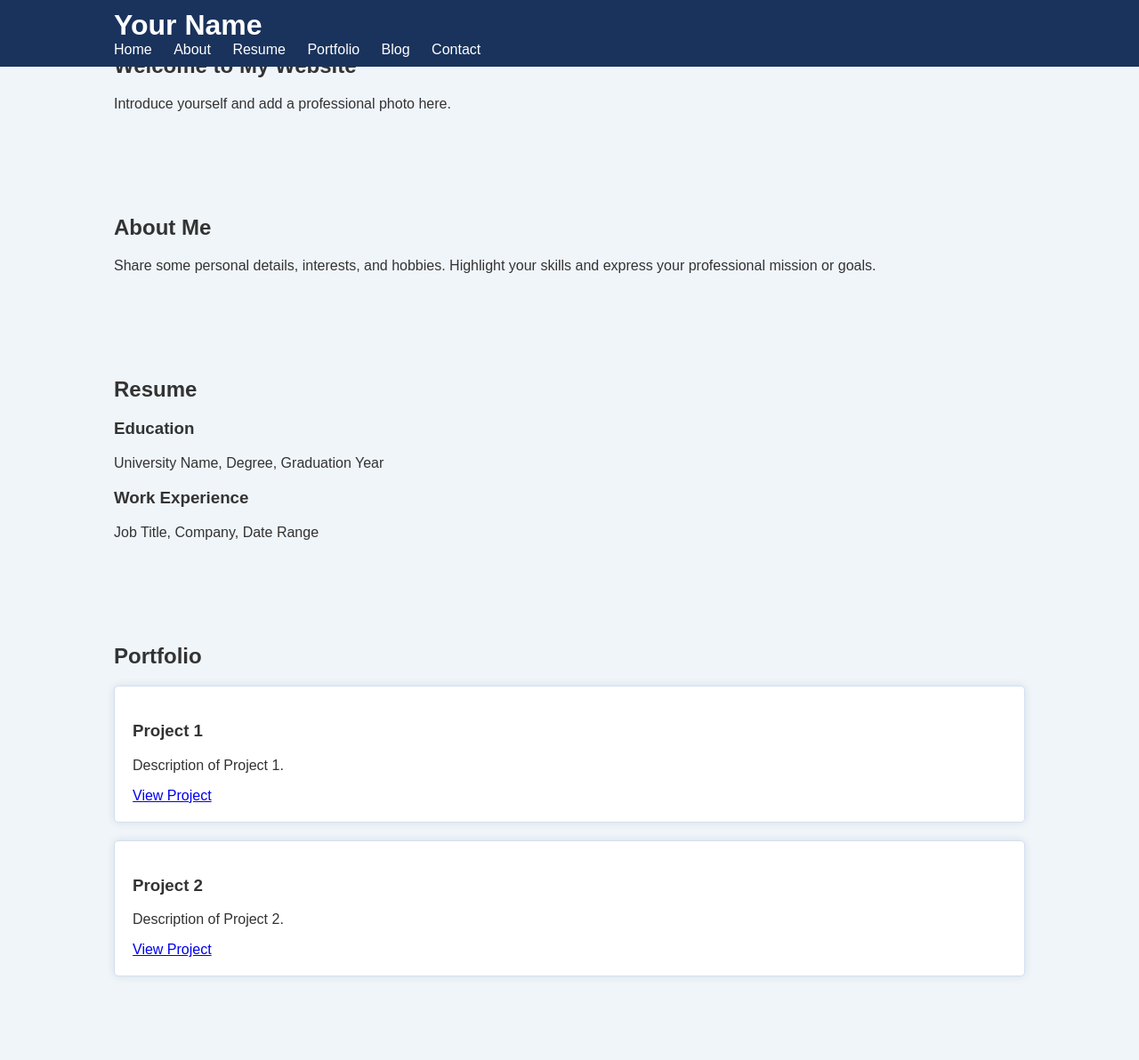
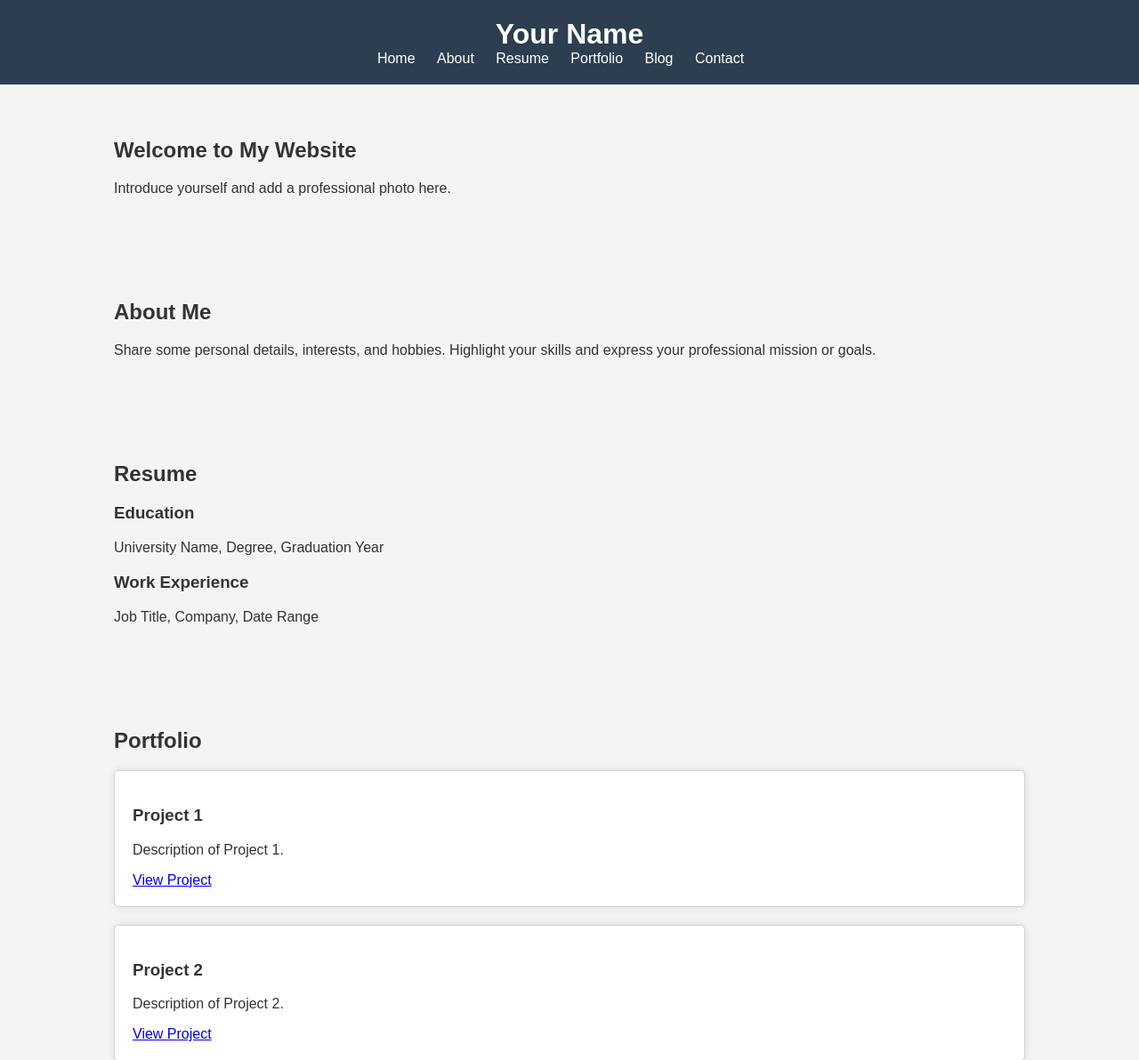
Before and after one commit to sasirekhasooraj/sasirekhasooraj.github.io, a plain HTML site: page index.html in a window 1280 px wide. Shown: the top 1192 px of the page at 89% size. Drawn offline with Linux system fonts and the light colour scheme.

Commit message:
Update styles.css

```diff
--- a/styles.css
+++ b/styles.css
@@ -3,7 +3,7 @@ body {
     margin: 0;
     padding: 0;
     box-sizing: border-box;
-    background-color: #f0f5f9; /* Light blue background */
+    background-color: #f4f4f4;
     color: #333;
 }
 
@@ -13,17 +13,19 @@ body {
 }
 
 header {
-    background-color: #1a335c; /* Dark blue header */
+    background-color: #2c3e50; /* Dark blue header */
     color: #fff;
-    padding: 10px 0;
-    position: fixed;
-    width: 100%;
-    top: 0;
-    z-index: 1000;
+    padding: 20px 0;
+    text-align: center;
 }
 
 header h1 {
     margin: 0;
+}
+
+header p {
+    font-size: 1.2em;
+    margin-bottom: 10px;
 }
 
 nav ul {
@@ -44,7 +46,7 @@ nav a {
 }
 
 nav a:hover {
-    color: #a2c2e2; /* Lighter blue on hover */
+    color: #3498db; /* Lighter blue on hover */
 }
 
 section {
@@ -52,7 +54,7 @@ section {
 }
 
 footer {
-    background-color: #1a335c; /* Dark blue footer */
+    background-color: #2c3e50; /* Dark blue footer */
     color: #fff;
     padding: 10px 0;
     text-align: center;
@@ -61,9 +63,9 @@ footer {
     width: 100%;
 }
 
-.project, .blog-post {
+.project {
     background-color: #fff;
-    border: 1px solid #d1e0f5; /* Light blue border */
+    border: 1px solid #d1d1d1; /* Light gray border */
     padding: 20px;
     margin-bottom: 20px;
     border-radius: 5px;
```
